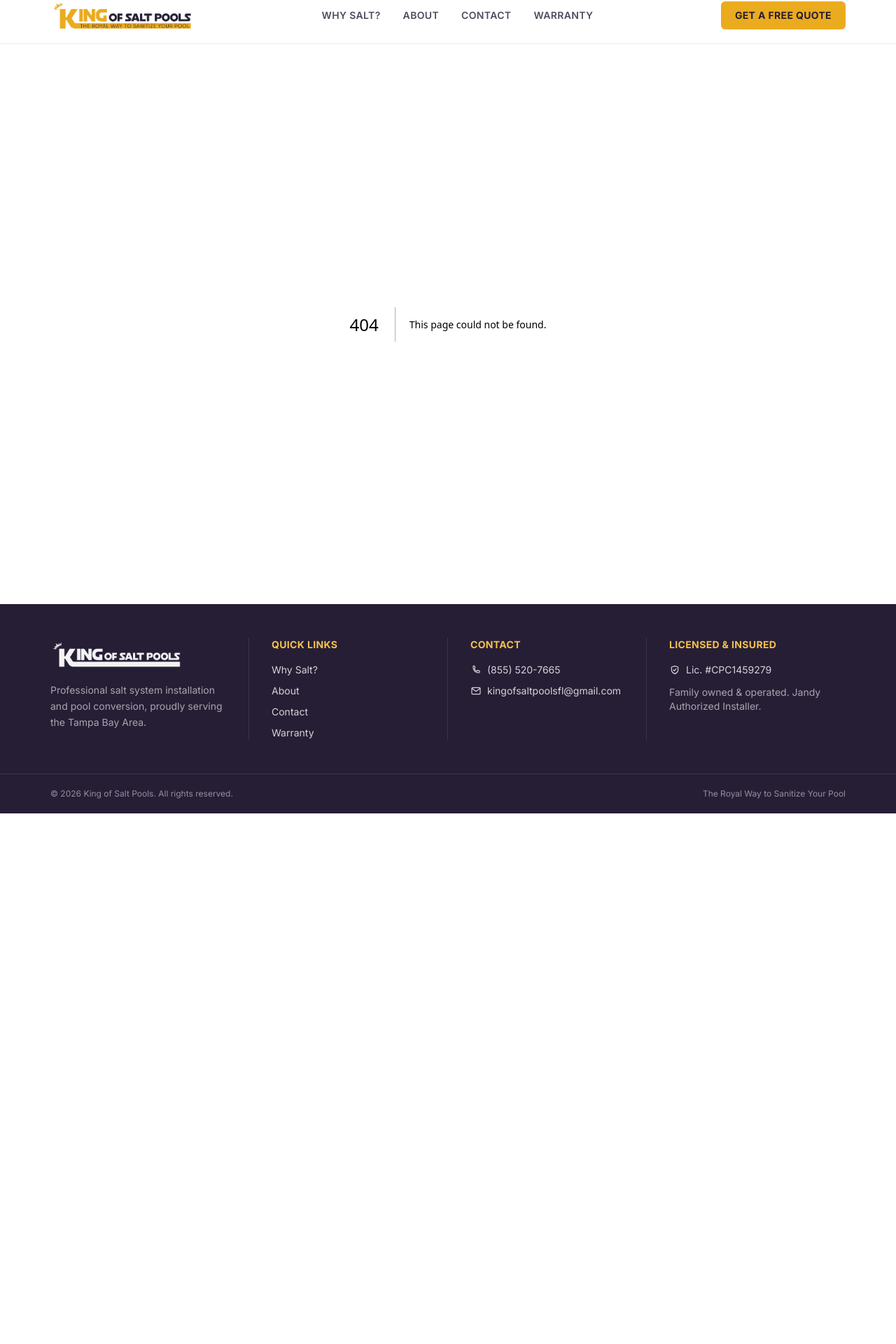
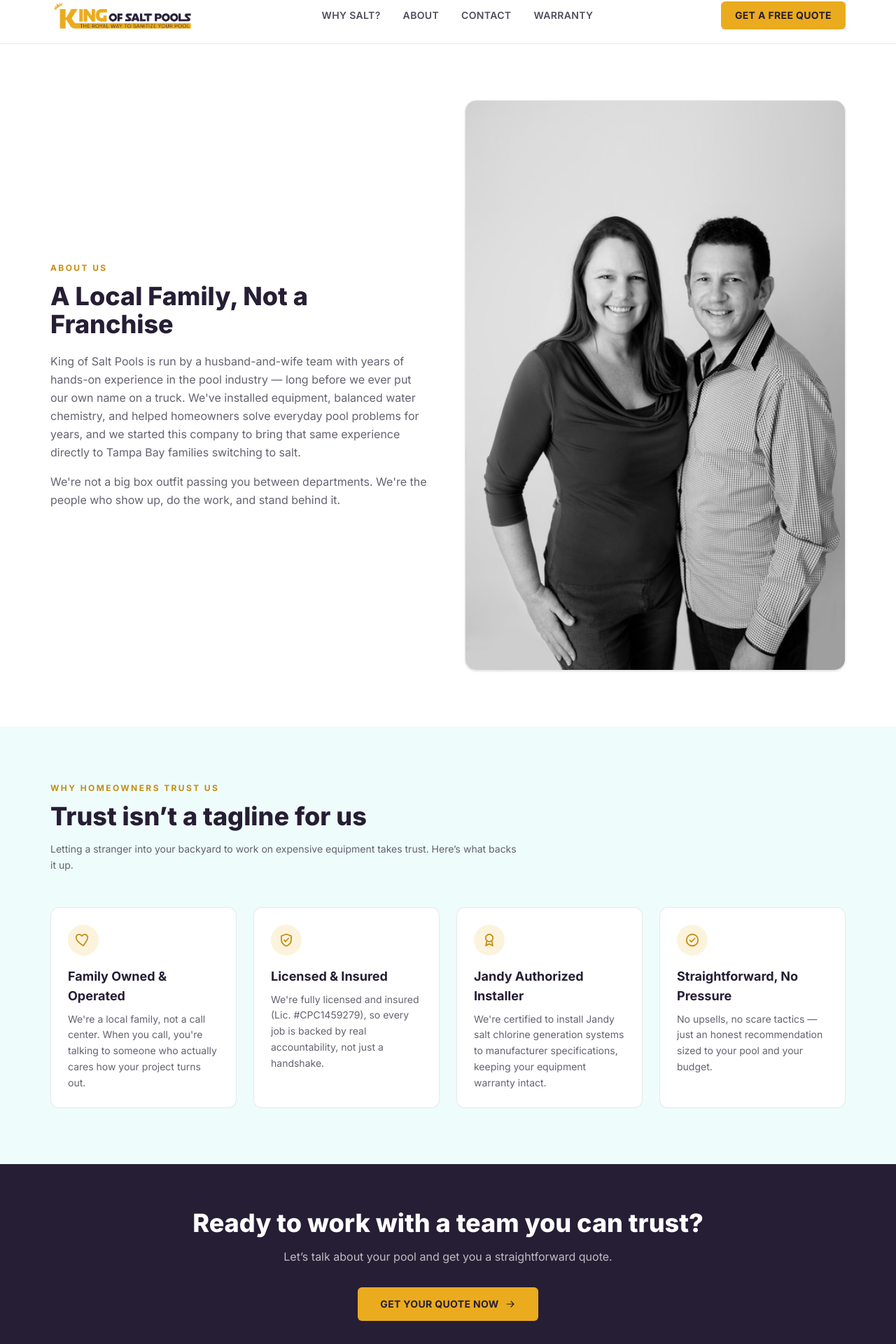
Before and after one commit to jevoncochran/king-of-salt-pools, a Next.js app: page /about in a window 1280 px wide. Before the commit this address had no page. Shown: the part 58-1978 px from the top of the page at 70% size. Before the commit the page ends 1220 px from the top, so only its background shows below. Built offline with nearby package versions, Linux system fonts and the light colour scheme; a web font is replaced by a local one.

Commit message:
about page

```diff
--- /dev/null
+++ b/src/app/about/page.tsx
@@ -0,0 +1,143 @@
+import type { Metadata } from "next";
+import Image from "next/image";
+import Link from "next/link";
+import Container from "@/components/Container";
+import { quoteHref, siteConfig } from "@/lib/site-config";
+import {
+  ArrowRightIcon,
+  AwardIcon,
+  CheckCircleIcon,
+  HeartIcon,
+  ShieldCheckIcon,
+} from "@/components/icons";
+
+export const metadata: Metadata = {
+  title: "About Us",
+  description:
+    "Meet the local, family-owned team behind King of Salt Pools and learn why Tampa Bay homeowners trust us with their saltwater pool conversion.",
+};
+
+const credentials = [
+  {
+    icon: HeartIcon,
+    title: "Family Owned & Operated",
+    description:
+      "We're a local family, not a call center. When you call, you're talking to someone who actually cares how your project turns out.",
+  },
+  {
+    icon: ShieldCheckIcon,
+    title: "Licensed & Insured",
+    description: `We're fully licensed and insured (${siteConfig.license}), so every job is backed by real accountability, not just a handshake.`,
+  },
+  {
+    icon: AwardIcon,
+    title: "Jandy Authorized Installer",
+    description:
+      "We're certified to install Jandy salt chlorine generation systems to manufacturer specifications, keeping your equipment warranty intact.",
+  },
+  {
+    icon: CheckCircleIcon,
+    title: "Straightforward, No Pressure",
+    description:
+      "No upsells, no scare tactics — just an honest recommendation sized to your pool and your budget.",
+  },
+];
+
+export default function AboutPage() {
+  return (
+    <>
+      {/* INTRO */}
+      <section className="bg-white py-20">
+        <Container className="grid gap-12 lg:grid-cols-2 lg:items-center">
+          <div>
+            <p className="text-xs font-bold uppercase tracking-[0.2em] text-gold-dark">
+              About Us
+            </p>
+            <h1 className="mt-3 text-3xl sm:text-4xl font-extrabold text-navy">
+              A Local Family, Not a Franchise
+            </h1>
+            <p className="mt-5 text-base leading-relaxed text-navy/70">
+              {siteConfig.name} is run by a husband-and-wife team with years
+              of hands-on experience in the pool industry — long before we
+              ever put our own name on a truck. We've installed equipment,
+              balanced water chemistry, and helped homeowners solve everyday
+              pool problems for years, and we started this company to bring
+              that same experience directly to Tampa Bay families switching
+              to salt.
+            </p>
+            <p className="mt-4 text-base leading-relaxed text-navy/70">
+              We're not a big box outfit passing you between departments.
+              We're the people who show up, do the work, and stand behind it.
+            </p>
+          </div>
+
+          <div className="overflow-hidden rounded-2xl border border-navy/10 shadow-sm">
+            <Image
+              src="/assets/images/about/husband_and_wife_business_parterns.jpeg"
+              alt={`The husband-and-wife team behind ${siteConfig.name}`}
+              width={960}
+              height={1280}
+              priority
+              className="h-full w-full object-cover"
+            />
+          </div>
+        </Container>
+      </section>
+
+      {/* TRUST / CREDENTIALS */}
+      <section className="bg-mist py-20">
+        <Container>
+          <div className="max-w-2xl">
+            <p className="text-xs font-bold uppercase tracking-[0.2em] text-gold-dark">
+              Why Homeowners Trust Us
+            </p>
+            <h2 className="mt-3 text-3xl sm:text-4xl font-extrabold text-navy">
+              Trust isn&rsquo;t a tagline for us
+            </h2>
+            <p className="mt-4 text-sm leading-relaxed text-navy/70">
+              Letting a stranger into your backyard to work on expensive
+              equipment takes trust. Here&rsquo;s what backs it up.
+            </p>
+          </div>
+
+          <div className="mt-12 grid gap-6 sm:grid-cols-2 lg:grid-cols-4">
+            {credentials.map(({ icon: Icon, title, description }) => (
+              <div
+                key={title}
+                className="rounded-xl border border-navy/10 bg-white p-6"
+              >
+                <div className="flex size-11 items-center justify-center rounded-full bg-gold/15 text-gold-dark">
+                  <Icon className="size-6" />
+                </div>
+                <h3 className="mt-4 text-lg font-bold text-navy">{title}</h3>
+                <p className="mt-2 text-sm leading-relaxed text-navy/70">
+                  {description}
+                </p>
+              </div>
+            ))}
+          </div>
+        </Container>
+      </section>
+
+      {/* FINAL CTA */}
+      <section className="bg-navy">
+        <Container className="py-16 text-center">
+          <h2 className="text-3xl sm:text-4xl font-extrabold text-white">
+            Ready to work with a team you can trust?
+          </h2>
+          <p className="mt-4 max-w-xl mx-auto text-white/70">
+            Let&rsquo;s talk about your pool and get you a straightforward
+            quote.
+          </p>
+          <Link
+            href={quoteHref}
+            className="mt-8 inline-flex items-center justify-center gap-2 rounded-md bg-gold px-8 py-3.5 text-sm font-bold uppercase tracking-wide text-navy hover:bg-gold-light transition-colors"
+          >
+            Get Your Quote Now
+            <ArrowRightIcon className="size-4" />
+          </Link>
+        </Container>
+      </section>
+    </>
+  );
+}
--- a/src/components/icons.tsx
+++ b/src/components/icons.tsx
@@ -119,3 +119,20 @@ export function MapPinIcon({ className }: IconProps) {
     </svg>
   );
 }
+
+export function HeartIcon({ className }: IconProps) {
+  return (
+    <svg viewBox="0 0 24 24" fill="none" stroke="currentColor" strokeWidth={1.8} className={className}>
+      <path strokeLinecap="round" strokeLinejoin="round" d="M12 20s-7.5-4.6-9.75-9.1C.85 7.6 2.2 4.5 5.3 4c2-.3 3.7.6 4.7 2.2C11 4.6 12.7 3.7 14.7 4c3.1.5 4.45 3.6 3.05 6.9C15.5 15.4 12 20 12 20Z" />
+    </svg>
+  );
+}
+
+export function AwardIcon({ className }: IconProps) {
+  return (
+    <svg viewBox="0 0 24 24" fill="none" stroke="currentColor" strokeWidth={1.8} className={className}>
+      <circle cx="12" cy="9" r="5.25" />
+      <path strokeLinecap="round" strokeLinejoin="round" d="m8.5 13.5-1.4 6.5 4.9-2.6 4.9 2.6-1.4-6.5" />
+    </svg>
+  );
+}
```
Also changed, not shown: public/assets/images/about/husband_and_wife_business_parterns.jpeg (added).
